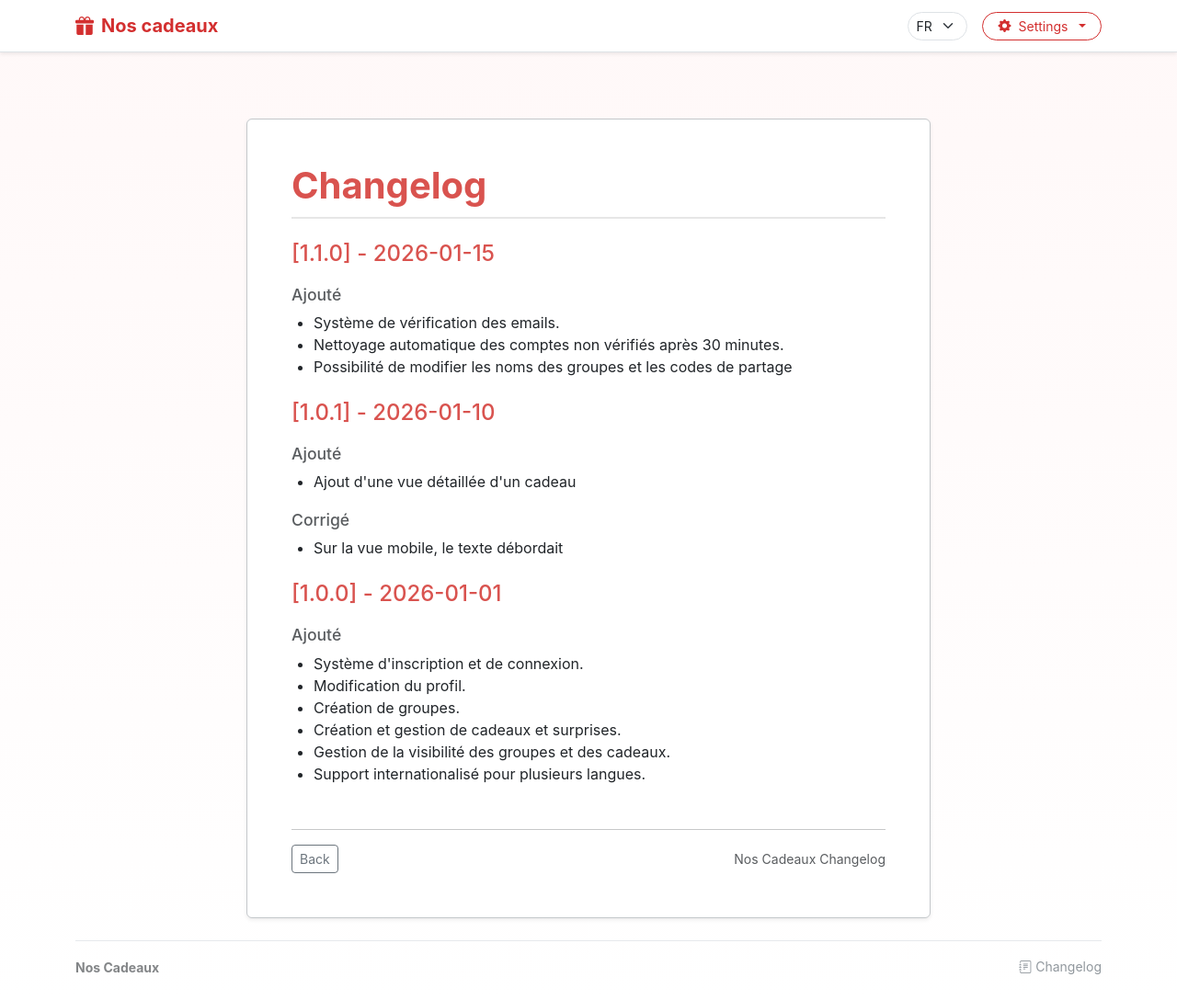
After one commit to CyprienJ/listenoel, a Django app: page /fr/changelog/ in a window 1280 px wide. The commit adds this page. Shown: the whole page at 92% size. Run offline with Django 5.2, Linux system fonts and the light colour scheme.

Commit message:
changelogs

```diff
--- /dev/null
+++ b/CHANGELOG.fr.md
@@ -0,0 +1,22 @@
+# Changelog
+
+## [1.1.0] - 2026-01-15
+### Ajouté
+- Système de vérification des emails.
+- Nettoyage automatique des comptes non vérifiés après 30 minutes.
+- Possibilité de modifier les noms des groupes et les codes de partage
+
+## [1.0.1] - 2026-01-10
+### Ajouté
+- Ajout d'une vue détaillée d'un cadeau
+### Corrigé
+- Sur la vue mobile, le texte débordait
+
+## [1.0.0] - 2026-01-01
+### Ajouté
+- Système d'inscription et de connexion.
+- Modification du profil.
+- Création de groupes.
+- Création et gestion de cadeaux et surprises.
+- Gestion de la visibilité des groupes et des cadeaux.
+- Support internationalisé pour plusieurs langues.
--- a/gifts/templates/base.html
+++ b/gifts/templates/base.html
@@ -25,11 +25,12 @@
         })();
     </script>
 </head>
-<body>
+<body class="d-flex flex-column min-vh-100">
 
 <nav class="navbar navbar-expand-lg border-bottom shadow-sm mb-4 bg-navbar">
     <div class="container">
-        <a class="navbar-brand fw-bold text-primary" href="{% url 'welcome' %}">
+        <a class="navbar-brand fw-bold text-primary"
+           href="{% if user.is_authenticated %}{% url 'dashboard' %}{% else %}{% url 'welcome' %}{% endif %}">
             <i class="bi bi-gift-fill me-2"></i>Nos cadeaux
         </a>
 
@@ -140,6 +141,21 @@
     {% block content %}{% endblock %}
 </main>
 
+<footer class="container mt-auto py-4">
+    <div class="border-top pt-3 d-flex justify-content-between align-items-center opacity-75">
+        <a class="navbar-brand fw-bold text-primary"
+           href="{% if user.is_authenticated %}{% url 'dashboard' %}{% else %}{% url 'welcome' %}{% endif %}">
+            <span class="small text-muted">Nos Cadeaux</span>
+        </a>
+        <div class="d-flex gap-3">
+            <a href="{% url 'changelog' %}"
+               class="link-secondary link-underline-opacity-0 link-underline-opacity-100-hover small">
+                <i class="bi bi-journal-text me-1"></i>{% trans "Changelog" %}
+            </a>
+        </div>
+    </div>
+</footer>
+
 <script>
     (function () {
         const select = document.getElementById("themeSelect");
--- /dev/null
+++ b/gifts/templates/gifts/changelog.html
@@ -0,0 +1,62 @@
+{% extends "base.html" %}
+{% load i18n %}
+
+{% block content %}
+<div class="container mt-5">
+    <div class="row justify-content-center">
+        <!-- On utilise bg-body pour forcer la couleur de fond du thème (clair ou sombre) -->
+        <div class="col-md-8 p-4 p-md-5 rounded shadow-sm border border-secondary-subtle bg-body text-body">
+            <div class="changelog-content">
+                {{ changelog_html|safe }}
+            </div>
+            <hr class="mt-5 opacity-25">
+            <div class="d-flex justify-content-between align-items-center">
+                <a href="{% url 'welcome' %}" class="btn btn-outline-secondary btn-sm">
+                    {% trans "Back" %}
+                </a>
+                <small class="text-muted">Nos Cadeaux Changelog</small>
+            </div>
+        </div>
+    </div>
+</div>
+
+<style>
+    .bg-body {
+        background-color: var(--bs-body-bg) !important;
+    }
+
+    .changelog-content {
+        color: var(--bs-body-color);
+    }
+
+    .changelog-content h1 {
+        color: #d9534f;
+        border-bottom: 2px solid rgba(128, 128, 128, 0.2);
+        padding-bottom: 10px;
+        font-weight: bold;
+    }
+
+    .changelog-content h2 {
+        margin-top: 1.5rem;
+        color: var(--bs-heading-color, #d9534f);
+        font-size: 1.5rem;
+    }
+
+    .changelog-content h3 {
+        margin-top: 1.2rem;
+        font-size: 1.1rem;
+        color: var(--bs-secondary-color);
+    }
+
+    .changelog-content ul {
+        padding-left: 1.5rem;
+    }
+
+    .changelog-content code {
+        background: rgba(128, 128, 128, 0.1);
+        color: #d9534f;
+        padding: 0.2rem 0.4rem;
+        border-radius: 4px;
+    }
+</style>
+{% endblock %}
--- a/gifts/urls.py
+++ b/gifts/urls.py
@@ -28,5 +28,6 @@ urlpatterns = [
     path('verify-email/', views.verify_email_sent, name='verify_email_sent'),
     path('verify-email/confirm/<uidb64>/<token>/', views.verify_email_confirm, name='verify_email_confirm'),
     path('verify-email/resend/', views.resend_verification, name='resend_verification'),
+    path('changelog/', views.changelog, name='changelog'),
 
 ]
--- a/gifts/views.py
+++ b/gifts/views.py
@@ -1,6 +1,9 @@
 import datetime
+import os
 import random
 
+import markdown
+from django.conf import settings
 from django.contrib import messages
 from django.contrib.auth.decorators import login_required
 from django.contrib.auth import login, update_session_auth_hash, logout as auth_logout
@@ -14,6 +17,7 @@ from django.http import JsonResponse, HttpResponseForbidden, HttpRequest
 from django.db import transaction, IntegrityError
 from django.template.loader import render_to_string
 from django.urls import reverse
+from django.utils import translation
 from django.utils.encoding import force_bytes, force_str
 from django.utils.http import urlsafe_base64_encode, urlsafe_base64_decode
 from django.views.decorators.http import require_POST
@@ -427,3 +431,22 @@ def change_password(request):
             return redirect('dashboard')
 
     return render(request, 'gifts/change_password.html')
+
+def changelog(request):
+    current_lang = translation.get_language()
+
+    filename = f'CHANGELOG.{current_lang}.md'
+
+    changelog_path = os.path.join(settings.BASE_DIR, filename)
+
+    if not os.path.exists(changelog_path):
+        changelog_path = os.path.join(settings.BASE_DIR, 'CHANGELOG.md')
+
+    try:
+        with open(changelog_path, 'r', encoding='utf-8') as f:
+            content = f.read()
+            html_content = markdown.markdown(content, extensions=['extra', 'nl2br'])
+    except FileNotFoundError:
+        html_content = _("Changelog not found.")
+
+    return render(request, 'gifts/changelog.html', {'changelog_html': html_content})
```
Also changed, not shown: CHANGELOG.md (added), locale/fr/LC_MESSAGES/django.po, 2 other files.
